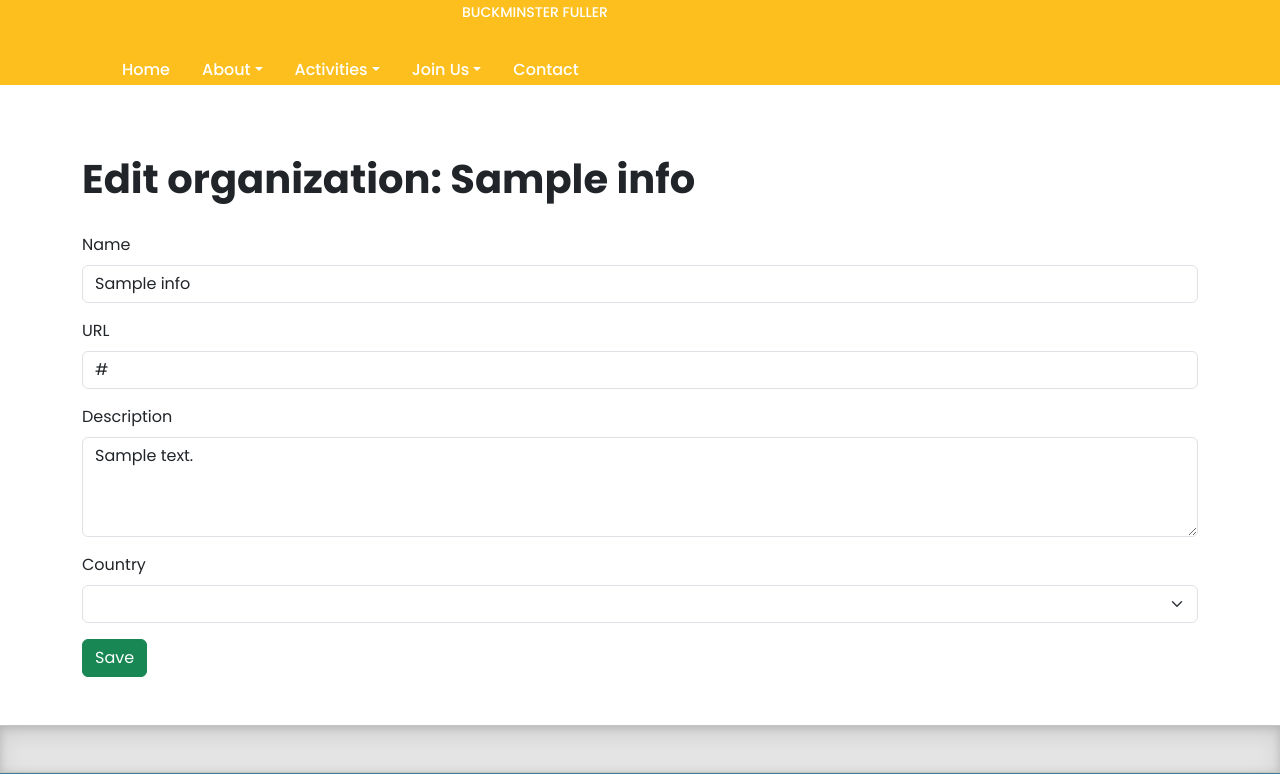
After one commit to untraceable-university/website, a Django app: template untraceableuniversity/website/templates/controlpanel/organization.html in a window 1280 px wide. The commit adds this page. Shown: the part 304-1078 px from the top of the page. Run offline with Django 3.2, Linux system fonts and the light colour scheme; the template is opened without the code that fills it: most values are stand-ins (such as "Sample title", 1, 10 or a date in 2020); some libraries are stand-ins or nearby versions.

Commit message:
Import organizations, control panel tweaks and more

```diff
--- a/untraceableuniversity/website/models.py
+++ b/untraceableuniversity/website/models.py
@@ -159,6 +159,8 @@ class Tag(models.Model):
 class Organization(models.Model):
     name = models.CharField(max_length=255)
     description = models.TextField(null=True, blank=True)
+    notes = models.TextField(blank=True, null=True)
+    notes_html = models.TextField(blank=True, null=True)
     country = models.ForeignKey(Country, on_delete=models.CASCADE, null=True)
     url = models.URLField(null=True, blank=True)
     is_partner = models.BooleanField(db_index=True, default=False)
--- a/untraceableuniversity/website/templates/_nav.html
+++ b/untraceableuniversity/website/templates/_nav.html
@@ -50,7 +50,7 @@
               href="{% url "about" "sites" %}">{{ _("Potential sites") }}</a></li>
             <li><a class="dropdown-item {% if menu == "about" and page == "who-we-are" %}active{% endif %}"
               href="{% url "about" "who-we-are" %}">{{ _("Who we are") }}</a></li>
-            <li><a class="dropdown-item {% if menu == "about" and page == "news" %}active{% endif %}"
+            <li hidden><a class="dropdown-item {% if menu == "about" and page == "news" %}active{% endif %}"
               href="{% url "about" "news" %}">{{ _("News") }}</a></li>
           </ul>
         </li>
--- /dev/null
+++ b/untraceableuniversity/website/templates/controlpanel/organization.html
@@ -0,0 +1,58 @@
+{% extends "_base.html" %}
+
+{% block head %}
+  <style type="text/css">
+    textarea{height:100px}
+  </style>
+{% endblock %}
+
+{% block content %}
+
+<div class="container pb-5">
+
+  <div class="row">
+
+    <div class="col">
+
+      <h1>
+      {% block title %}
+        {% if info %}{{ _("Edit organization") }}: {{ info }}{% else %}{{ _("Add organization") }}{% endif %}
+      {% endblock %}
+      </h1>
+
+      <form method="post" id="form">
+        {% csrf_token %}
+
+        <div class="mb-3">
+          <label class="form-label">{{ _("Name") }}</label>
+          <input type="text" class="form-control" name="name" value="{{ info.name }}">
+        </div>
+
+        <div class="mb-3">
+          <label class="form-label">{{ _("URL") }}</label>
+          <input type="url" class="form-control" name="url" value="{{ info.url|default_if_none:"" }}">
+        </div>
+
+        <div class="mb-3">
+          <label class="form-label">{{ _("Description") }}</label>
+          <textarea class="form-control" rows="3" name="description">{{ info.description|default_if_none:"" }}</textarea>
+        </div>
+
+        <div class="mb-3">
+          <label class="form-label">{{ _("Country") }}</label>
+          <select class="form-select" name="country">
+            <option value=""></option>
+            {% for each in countries %}
+              <option value="{{ each.id }}" {% if each == info.country %}selected{% endif %}>{{ each }}</option>
+            {% endfor %}
+          </select>
+        </div>
+
+        <button type="submit" class="btn btn-success">{{ _("Save") }}</button>
+      </form>
+
+    </div>
+  </div>
+</div>
+
+{% endblock %}
--- a/untraceableuniversity/website/templates/controlpanel/tags.html
+++ b/untraceableuniversity/website/templates/controlpanel/tags.html
@@ -18,14 +18,12 @@
       <thead>
         <tr>
           <th>{{ _("Name") }}</th>
-          <th>{{ _("Country") }}</th>
         </tr>
       </thead>
       <tbody>
       {% for each in tags %}
         <tr>
-          <td><a href="{% url 'controlpanel_tags' each.id %}">{{ each }}</a></td>
-          <td>{{ each.country }}</td>
+          <td><a href="{% url 'controlpanel_tag' each.id %}">{{ each }}</a></td>
         </tr>
       {% endfor %}
       </tbody>
```
Also changed, not shown: untraceableuniversity/website/templates/controlpanel/organizations.html (+7 -1 lines), untraceableuniversity/website/views.py (+36 -0 lines), untraceableuniversity/website/migrations/0025_apikey_event_event_type.py (added), untraceableuniversity/website/migrations/0026_organization_uuid.py (added), untraceableuniversity/website/migrations/0027_delete_apikey_remove_organization_uuid.py (added), untraceableuniversity/website/migrations/0028_organization_notes_organization_notes_html.py (added), 3 other files.
